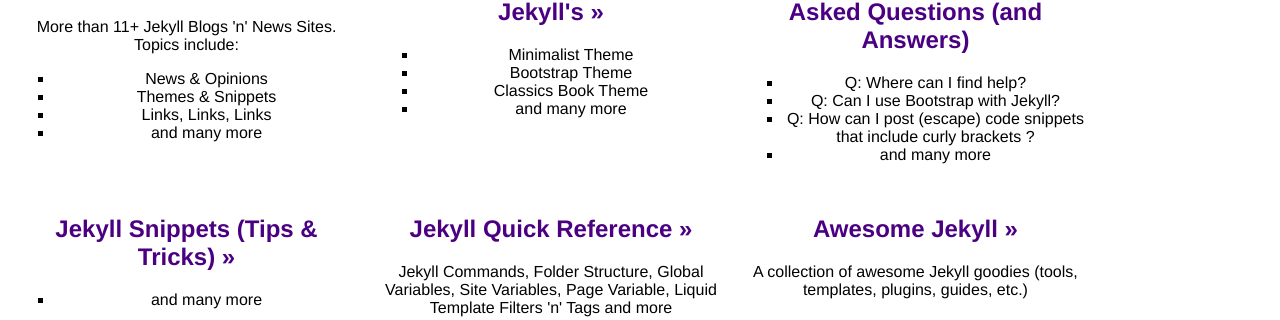
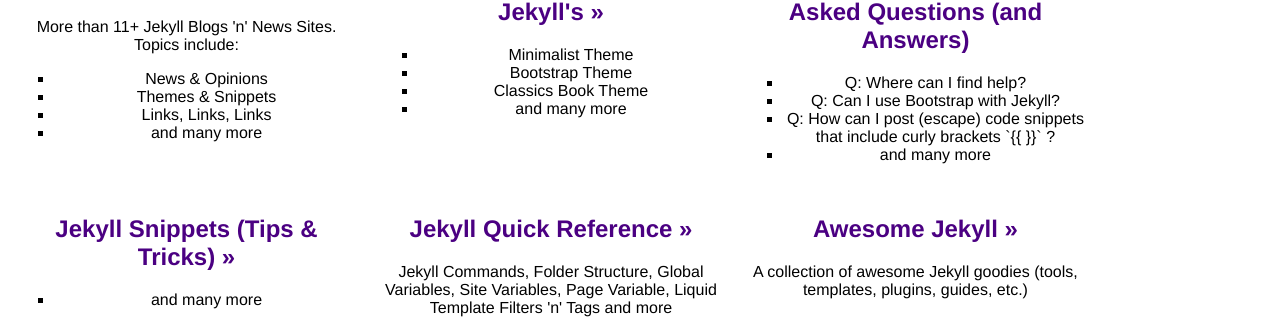
Before and after one commit to planetjekyll/planetjekyll.github.io, a Jekyll site: the page built from index.html, in a window 1280 px wide. Shown: the part 232-552 px from the top of the page. Built offline with Jekyll 4.4.1, drawn with Linux system fonts in a browser that asks for light colours; part of the change alters nothing that is shown.

```diff
--- a/index.html
+++ b/index.html
@@ -37,7 +37,7 @@ title:  "Welcome to Planet Jekyll"
   <ul>
       <li>Q: Where can I find help?</li>
       <li>Q: Can I use Bootstrap with Jekyll?</li>
-      <li>Q: How can I post (escape) code snippets that include curly brackets {{ }}?</li>
+      <li>Q: How can I post (escape) code snippets that include curly brackets {% raw %} `{{ }}` {% endraw %}?</li>
       <li>and many more</li>
   </ul>
 </div>
```
